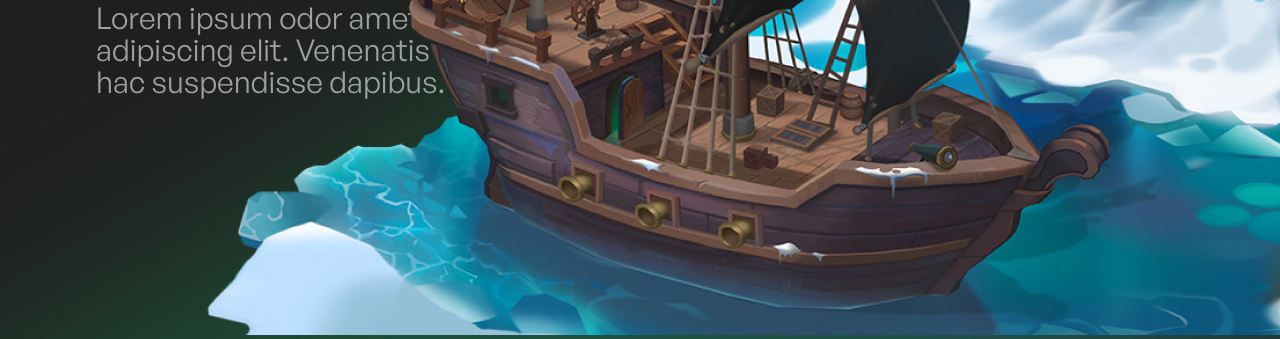
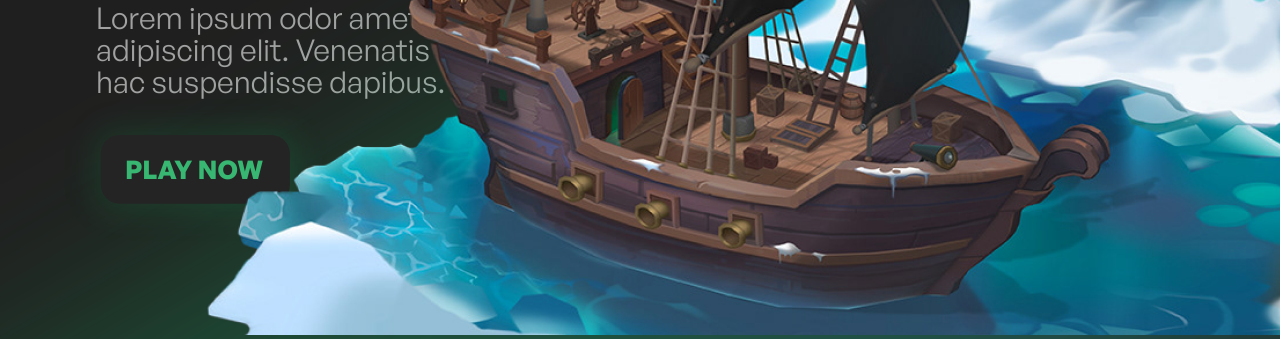
Before and after one commit to mridulxz/ts-hack-24, a Flask app: page / in a window 1280 px wide; the page is wider, and only the part inside the window is pictured. Shown: the part 465-804 px from the top of that part. Run offline with Flask 3, Linux system fonts and the light colour scheme; style sheets or scripts are compiled from the project's sources.

Commit message:
feat: add CTA button, update index.html layout

```diff
--- a/templates/index.html
+++ b/templates/index.html
@@ -14,6 +14,17 @@
     <div class="w-[621px] text-[#a1a1a1] text-3xl font-normal font-['GeneralSans-Regular'] flex items-center leading-8">
     Lorem ipsum odor amet, consectetuer adipiscing elit. Venenatis arcu fusce lectus hac suspendisse dapibus.
     </div>
+
+    <div class="w-[200px] h-[80px] relative mt-8">
+      <a href="https://battleship.rex.wf" class="block transition-transform duration-200">
+        <div class="w-full h-full absolute bg-[#00ff73]/10 rounded-[16px] blur-[16px] transition-all duration-200 group-hover:blur-[24px]"></div>
+        <div class="w-full h-full left-[4px] top-[4px] absolute rounded-lg transition-all duration-200 hover:brightness-110">
+          <img class="w-[190px] h-[70px]" src="/static/subtract.svg" />
+          <div class="left-[25px] top-[16px] absolute text-center text-[#37b771] text-[1.6rem] font-['GeneralSans-Bold'] transition-colors duration-200 hover:text-[#42d584]">PLAY NOW</div>
+        </div>
+      </div>
+    </a>
+
   </div>
 
   <div class="absolute bottom-0 right-0 pointer-events-none">
```
Also changed, not shown: static/subtract.svg (added). Lines whose indentation alone changed are shown as unchanged.
